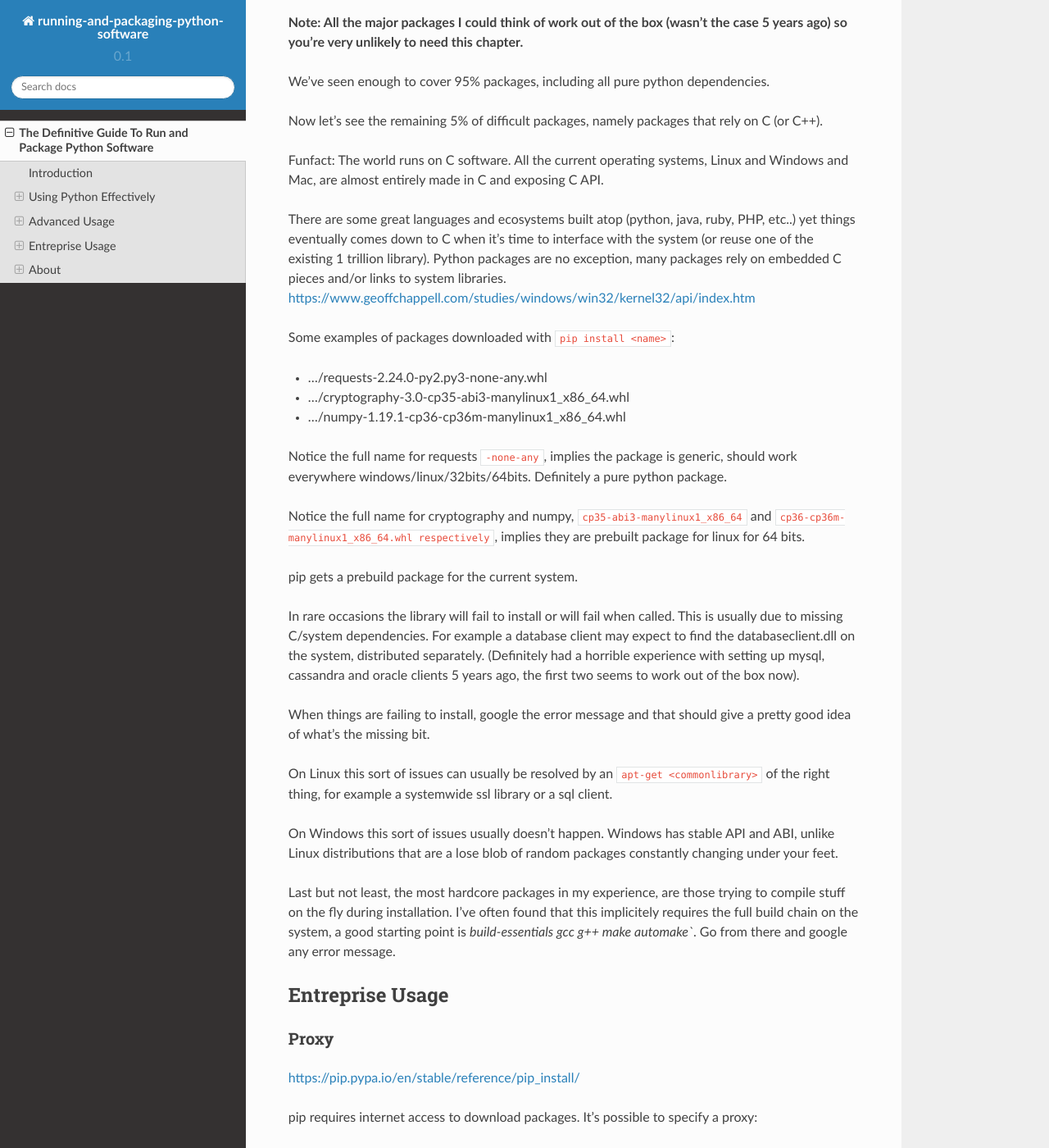
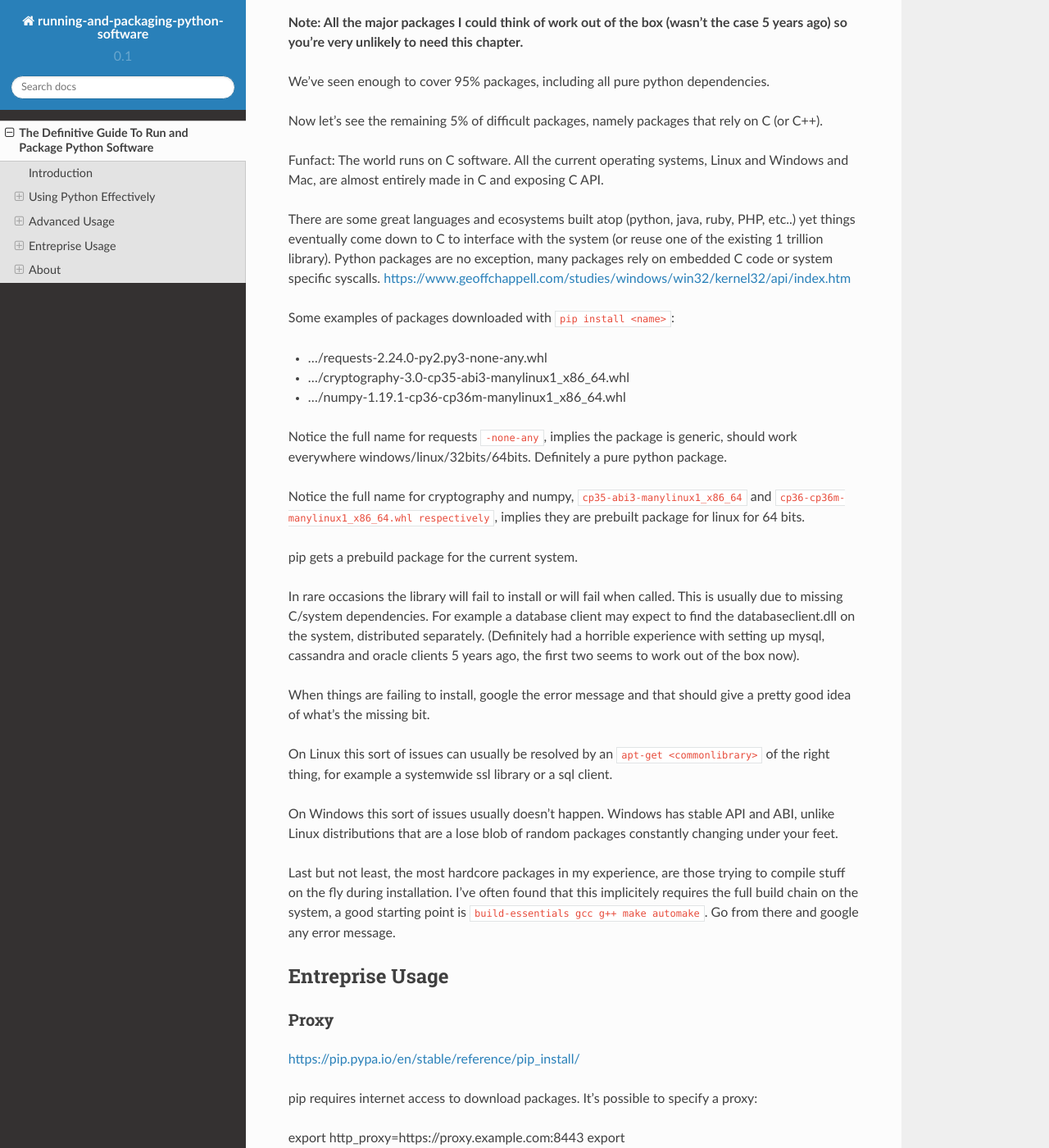
Before and after one commit to morotti/pip-and-virtualenv-guide, a Sphinx documentation site: the page built from doc/main.rst, in a window 1280 px wide and 1400 px high, scrolled down 10302 px. Shown: the whole window at 82% size. Built offline with Sphinx 7.4.7 and the Read the Docs theme 2.0.0, drawn with Linux system fonts in a browser that asks for light colours; some of the changed text lies outside the part shown.

Commit message:
fix unclosed tags.

```diff
--- a/doc/main.rst
+++ b/doc/main.rst
@@ -494,9 +494,9 @@ Funfact: The world runs on C software. All the current operating systems, Linux
 entirely made in C and exposing C API.
 
 There are some great languages and ecosystems built atop (python, java, ruby, PHP, etc..) yet things
-eventually comes down to C when it's time to interface with the system
+eventually come down to C to interface with the system
 (or reuse one of the existing 1 trillion library).
-Python packages are no exception, many packages rely on embedded C pieces and/or links to system libraries.
+Python packages are no exception, many packages rely on embedded C code or system specific syscalls.
 https://www.geoffchappell.com/studies/windows/win32/kernel32/api/index.htm
 
 Some examples of packages downloaded with ``pip install <name>``:
@@ -534,7 +534,7 @@ unlike Linux distributions that are a lose blob of random packages constantly ch
 Last but not least, the most hardcore packages in my experience, are those trying
 to compile stuff on the fly during installation.
 I've often found that this implicitely requires the full build chain on the system, a good starting point is
-`build-essentials gcc g++ make automake``. Go from there and google any error message.
+``build-essentials gcc g++ make automake``. Go from there and google any error message.
 
 Entreprise Usage
 ================
@@ -586,7 +586,7 @@ The only notable usage is ``python3 -m virtualenv --python=python3.6 myenv``
 which creates an environment using the given python interpreter (here it will look
 for a binary ``python3.6`` on the system).
 
-It's the same as ``/usr/bin/python3.6` -m venv` (venv creates the environment using
+It's the same as ``/usr/bin/python3.6 -m venv`` (venv creates the environment using
 the current interpreter).
 
 About
```
